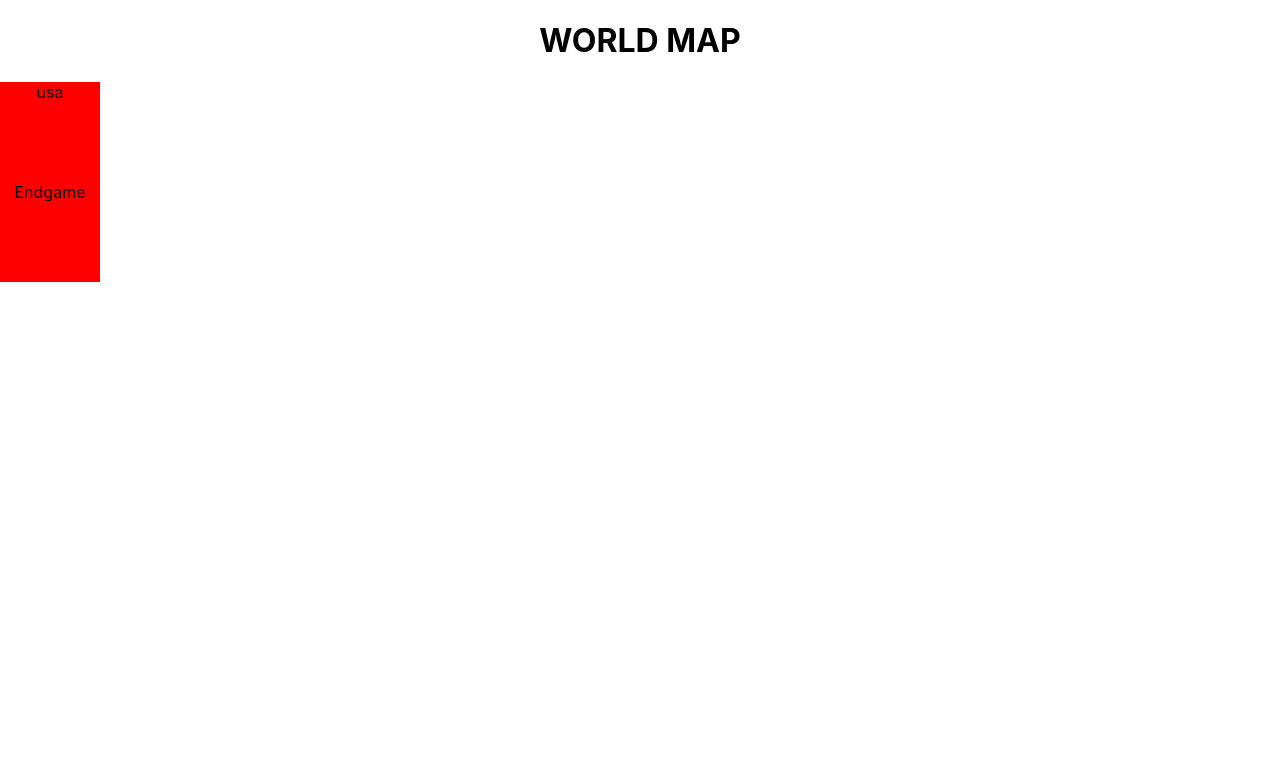
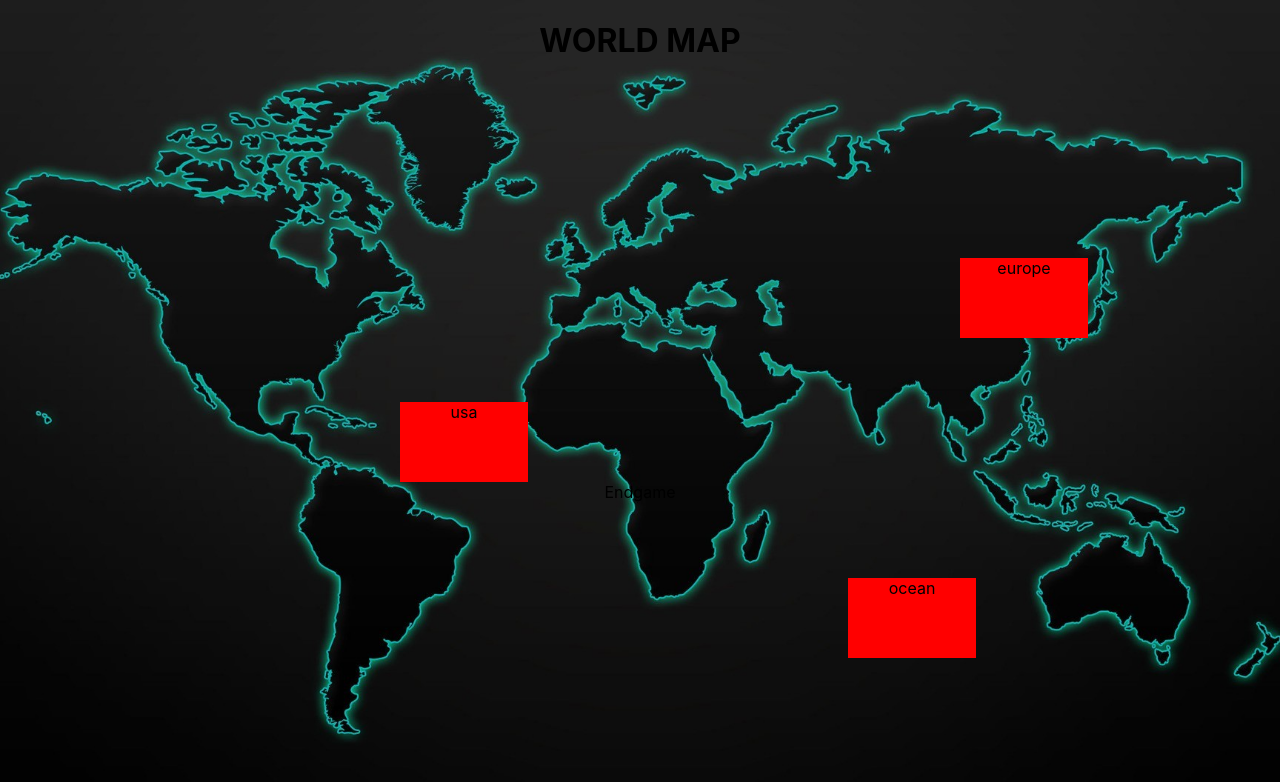
Before and after one commit to cobidev/2030, a React (Create React App) app: page / in a window 1280 px wide. Both pictures are taken after a click on the element "Start Game". Shown: the top 782 px of the page. Built offline with nearby package versions, Linux system fonts and the light colour scheme.

Commit message:
Added map and connection with countries

```diff
--- a/src/levels/WorldMap/WorldMap.jsx
+++ b/src/levels/WorldMap/WorldMap.jsx
@@ -4,14 +4,27 @@
 
 const WorldMap = ({ history }) => {
   return (
-    <div>
+    <div className={worldMapStyles.worldMapContainer}>
       <h1>WORLD MAP</h1>
-      <div className={worldMapStyles.countryButton} onClick={() => history.push('usa')}>
+      <div className={worldMapStyles.countryButtonUsa} onClick={() => history.push('usa')}>
         usa
       </div>
-      <div className={worldMapStyles.countryButton} onClick={() => history.push('endgame')}>
-        Endgame
+      <div className={worldMapStyles.countryButtonChina} onClick={() => history.push('china')}>
+        china
       </div>
+      <div className={worldMapStyles.countryButtonEurope} onClick={() => history.push('europe')}>
+        europe
+      </div>
+      <div
+        className={worldMapStyles.countryButtonAustralia}
+        onClick={() => history.push('australia')}
+      >
+        australia
+      </div>
+      <div className={worldMapStyles.countryButtonOcean} onClick={() => history.push('ocean')}>
+        ocean
+      </div>
+      <div>Endgame</div>
     </div>
   );
 };
--- /dev/null
+++ b/src/levels/WorldMap/data.js
@@ -0,0 +1,3 @@
+// export const backgroundImage = {
+//   url: `assets/worldmap.png`,
+// };
--- a/src/levels/WorldMap/worldmap.module.scss
+++ b/src/levels/WorldMap/worldmap.module.scss
@@ -1,5 +1,49 @@
-.countryButton {
-  height: 100px;
-  width: 100px;
+.countryButtonUsa {
+  height: 10%;
+  width: 10%;
   background-color: red;
+  position: relative;
+  top: 20rem;
+  left: 25rem;
 }
+.countryButtonChina {
+  height: 10%;
+  width: 10%;
+  background-color: red;
+  position: relative;
+  top: 14rem;
+  left: 93rem;
+}
+.countryButtonEurope {
+  height: 10%;
+  width: 10%;
+  background-color: red;
+  position: relative;
+  top: 1rem;
+  left: 60rem;
+}
+.countryButtonAustralia {
+  height: 10%;
+  width: 10%;
+  background-color: red;
+  position: relative;
+  top: 24rem;
+  left: 110rem;
+}
+.countryButtonOcean {
+  height: 10%;
+  width: 10%;
+  background-color: red;
+  position: relative;
+  top: 11rem;
+  left: 53rem;
+}
+
+.worldMapContainer {
+  background-image: url('../../assets/worldmap.png');
+  height: 100vh;
+  width: 100%;
+  background-size: cover;
+  background-position: center;
+  overflow: hidden;
+}
```
Also changed, not shown: src/assets/worldmap.png (added).
